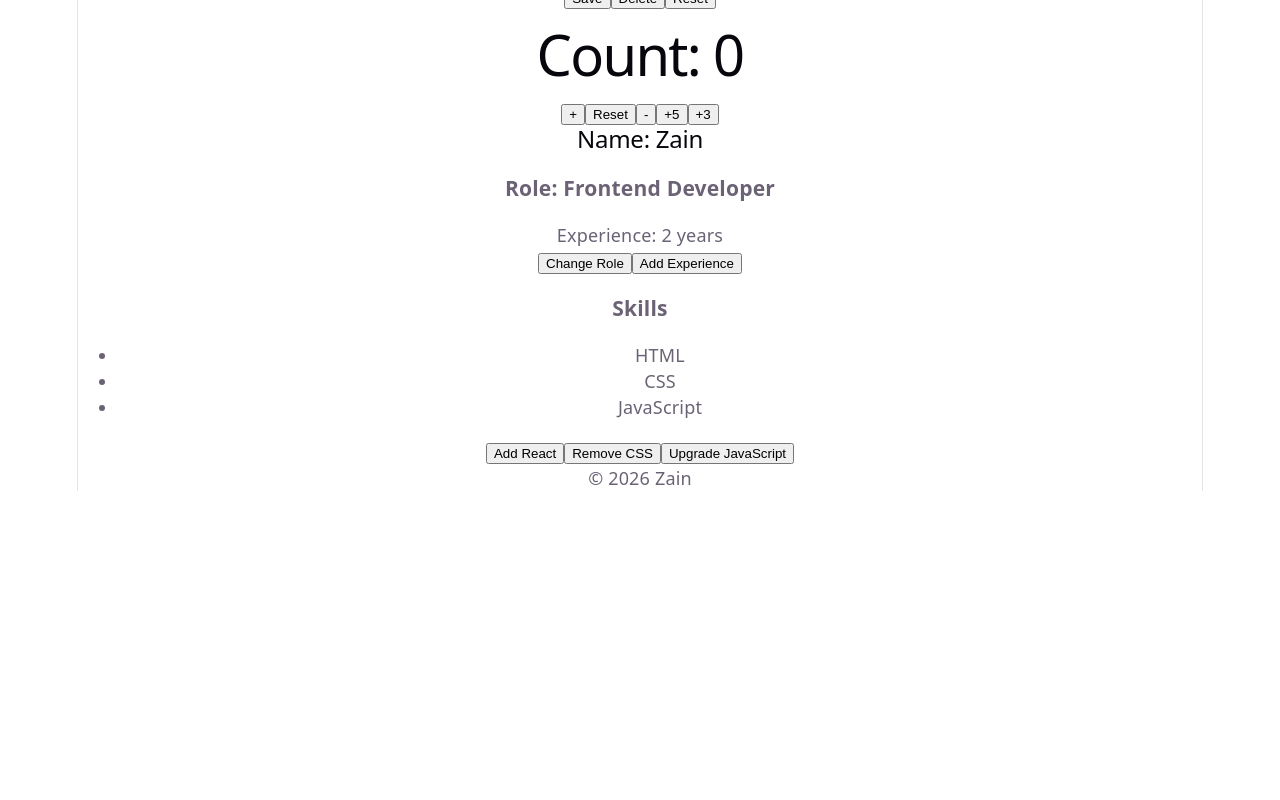
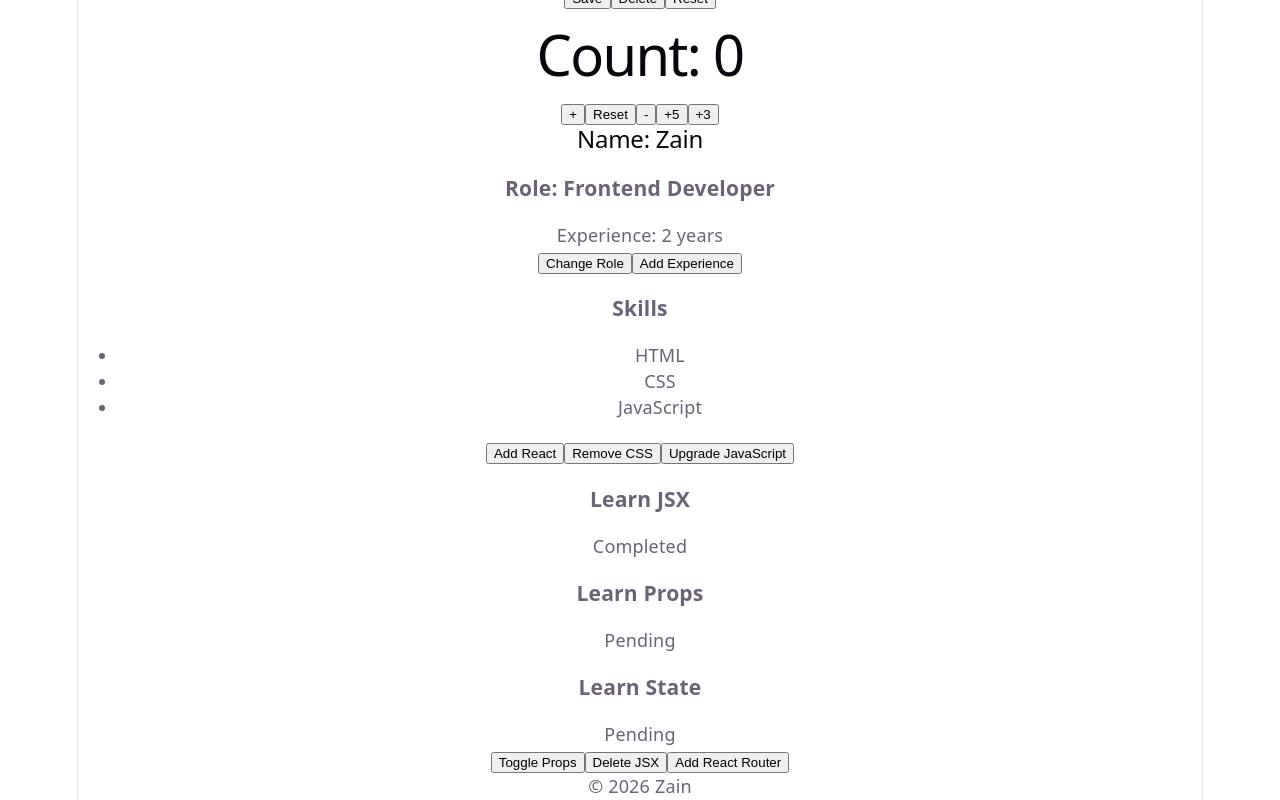
Before and after one commit to TheZainCode/react-mental-mode, a React (Vite) app: page / in a window 1280 px wide. Shown: the part 1953-2753 px from the top of the page. Before the commit the page ends 2444 px from the top, so only its background shows below. Built offline with nearby package versions, Linux system fonts and the light colour scheme.

Commit message:
feat: Learning how to add, update and remove objects inside an array using map filter and adding TaskList File to App

```diff
--- a/src/App.jsx
+++ b/src/App.jsx
@@ -11,6 +11,7 @@ import ActionButtons from './components/ActionButtons.jsx';
 import Counter from './components/Counter.jsx';
 import Profile from './components/Profile.jsx';
 import Skills from './components/Skills.jsx';
+import TaskList from './components/TaskList.jsx';
 
 function App() {
   return (
@@ -43,6 +44,7 @@ function App() {
         <Counter />
         <Profile />
         <Skills />
+        <TaskList />
       </main>
       <Footer />
     </>
--- /dev/null
+++ b/src/components/TaskList.jsx
@@ -0,0 +1,57 @@
+import { useState } from "react";
+function TaskList(){
+    const [tasks, setTasks]=useState([
+        {
+            id: 1,
+            title: "Learn JSX",
+            completed: true
+        },
+        {
+            id: 2,
+            title: "Learn Props",
+            completed: false
+        },
+        {
+            id: 3,
+            title: "Learn State",
+            completed: false
+        }
+    ])
+    function handleToggleProps(){
+        setTasks((preTasks) =>
+            preTasks.map((task) =>
+                task.id===2 ? {...task, completed : !task.completed} : task
+            )
+        );
+    }
+    function handleDeleteJSX(){
+        setTasks((pre) =>
+            pre.filter((task) => task.id !== 1));
+    }
+    function handleAddReactRouter(){
+        setTasks((prev) => [
+            ...prev,
+            {
+                id: 4,
+                title: "Learn React Router",
+                completed: false
+            }
+        ]);
+    }
+    return(
+        <>
+        {tasks.map((task) => (
+            <article key={task.id}>
+                <h3>{task.title}</h3>
+                <p>{task.completed ? "Completed" : "Pending"}</p>
+            </article>
+        ))}
+        <div>
+            <button onClick={handleToggleProps}>Toggle Props</button>
+            <button onClick={handleDeleteJSX}>Delete JSX</button>
+            <button onClick={handleAddReactRouter}>Add React Router</button>
+        </div>
+        </>
+    );
+}
+export default TaskList;
```
